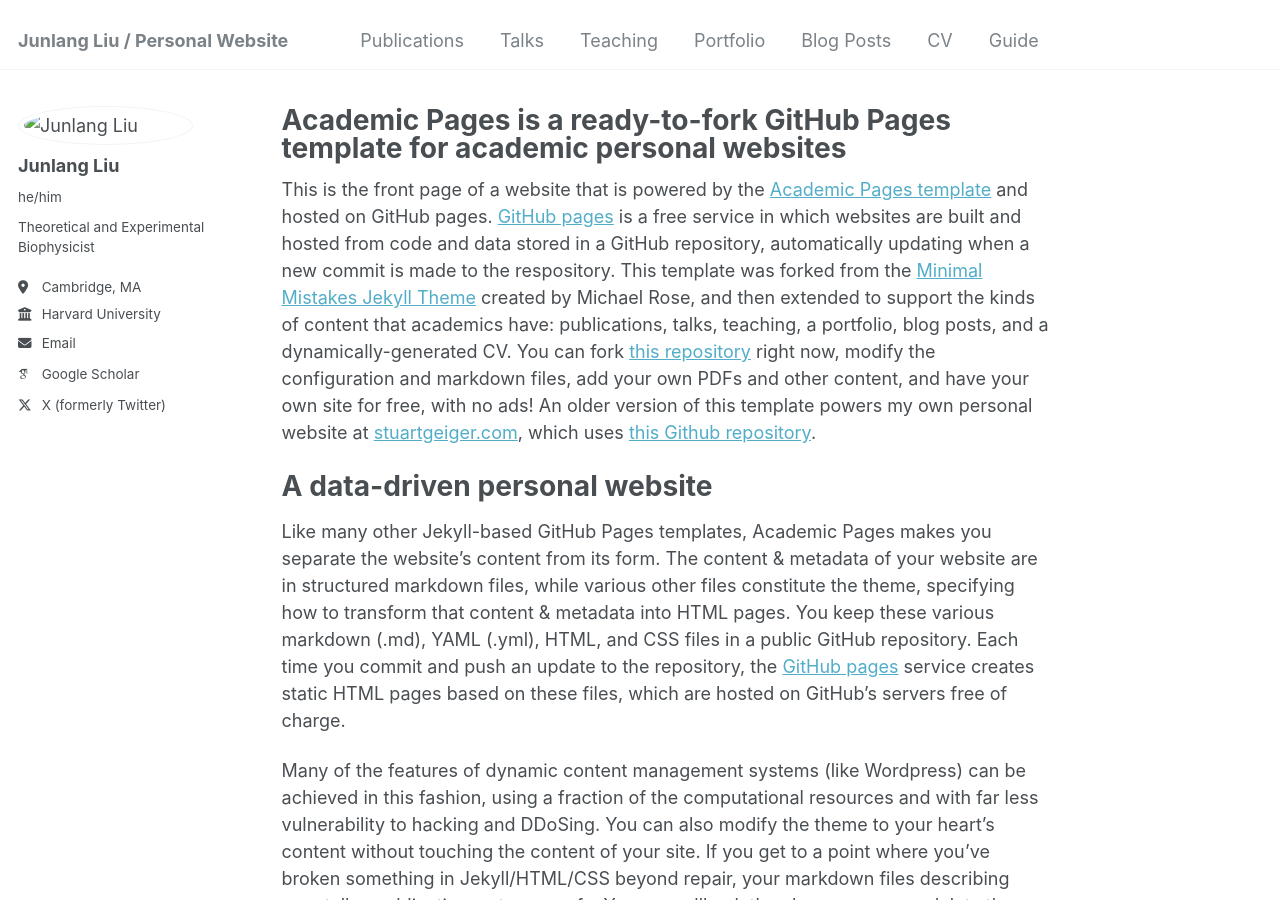
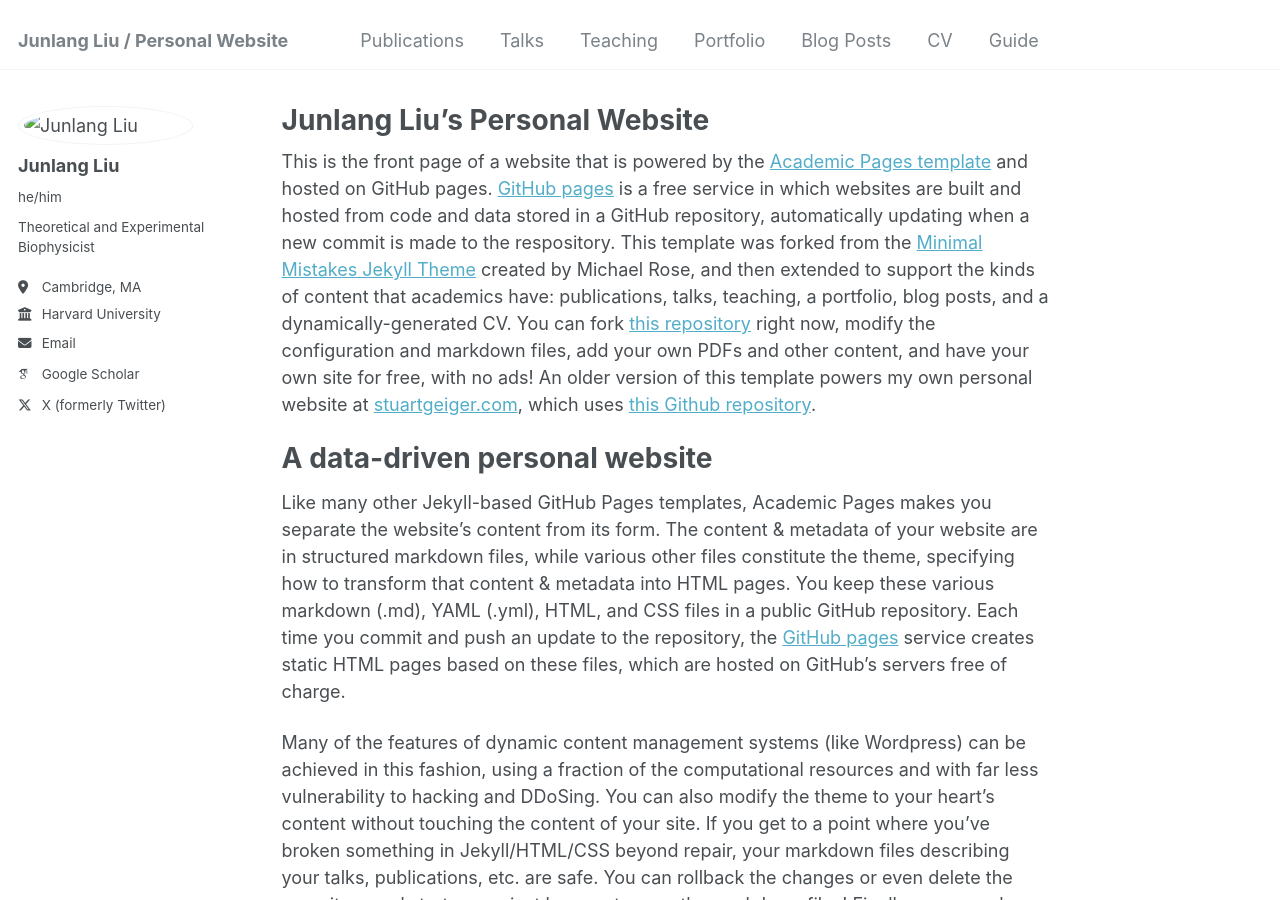
Before and after one commit to junlangliu/junlangliu.github.io, a Jekyll site: the page built from _pages/about.md, in a window 1280 px wide and 900 px high. Built offline with Jekyll 4.4.1, drawn with Linux system fonts in a browser that asks for light colours; some web fonts are replaced.

Commit message:
Update about.md

```diff
--- a/_pages/about.md
+++ b/_pages/about.md
@@ -1,6 +1,6 @@
 ---
 permalink: /
-title: "Academic Pages is a ready-to-fork GitHub Pages template for academic personal websites"
+title: "Junlang Liu's Personal Website"
 author_profile: true
 redirect_from:
   - /about/
```
